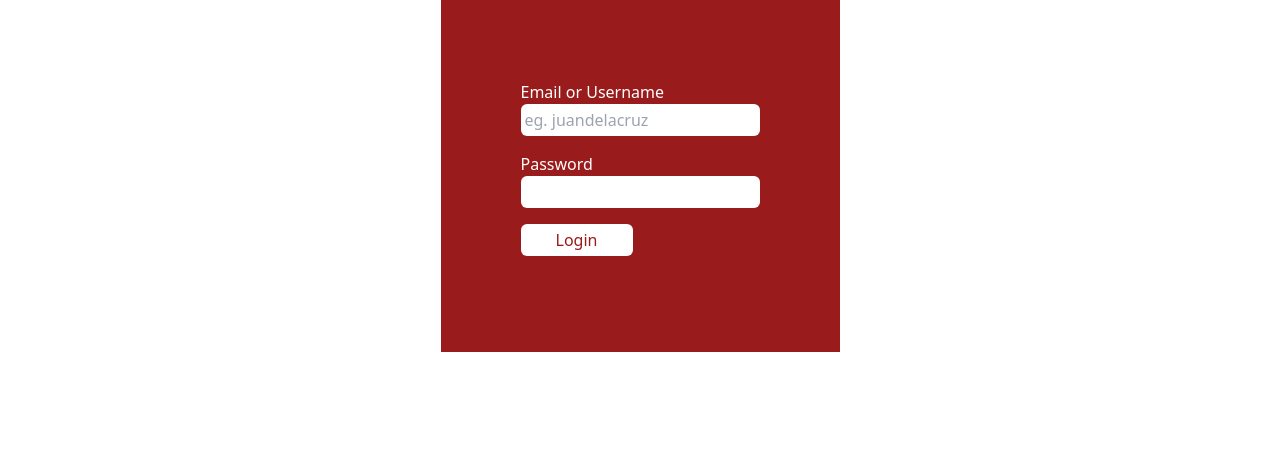
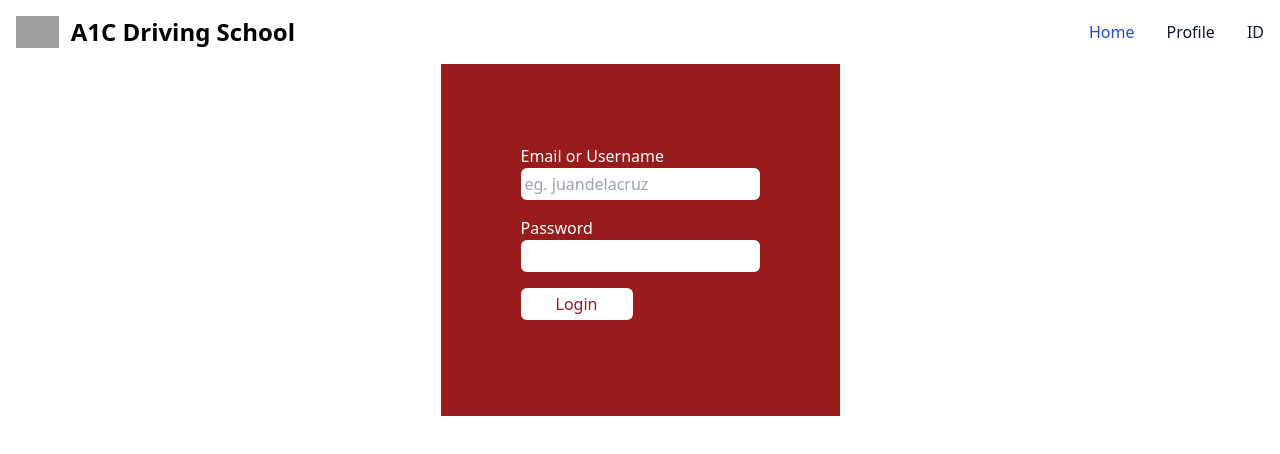
Before and after one commit to aldenvallestero/open-driving-school-management, a React (Create React App) app: page / in a window 1280 px wide. Shown: the top 454 px of the page. Built offline with nearby package versions, Linux system fonts and the light colour scheme; grey boxes are pictures that could not be loaded.

Commit message:
✨ Add Header Component

```diff
--- a/src/App.tsx
+++ b/src/App.tsx
@@ -2,6 +2,7 @@
 import React, { Suspense } from 'react'
 import { BrowserRouter as Router, Routes, Route } from 'react-router-dom'
 
+const Header = React.lazy(() => import('./components/header-component'))
 const IdPage = React.lazy(() => import('./pages/id-page'))
 const LoginPage = React.lazy(() => import('./pages/login-page'))
 const ProfilePage = React.lazy(() => import('./pages/profile-page'))
@@ -9,6 +10,7 @@
 function App() {
   return (
     <Router>
+      <Header />
       <Routes>
         <Route
           path='/'
--- /dev/null
+++ b/src/components/header-component.tsx
@@ -0,0 +1,31 @@
+export default function Header() {
+  return (
+    <nav className="bg-white border-gray-200 dark:bg-gray-900">
+      <div className="max-w-screen-xl flex flex-wrap items-center justify-between mx-auto p-4">
+        <a href="/" className="flex items-center space-x-3 rtl:space-x-reverse">
+            <img src="https://flowbite.com/docs/images/logo.svg" className="h-8" alt="A1C Logo" />
+            <span className="self-center text-2xl font-semibold whitespace-nowrap dark:text-white">A1C Driving School</span>
+        </a>
+        <button data-collapse-toggle="navbar-default" type="button" className="inline-flex items-center p-2 w-10 h-10 justify-center text-sm text-gray-500 rounded-lg md:hidden hover:bg-gray-100 focus:outline-none focus:ring-2 focus:ring-gray-200 dark:text-gray-400 dark:hover:bg-gray-700 dark:focus:ring-gray-600" aria-controls="navbar-default" aria-expanded="false">
+            <span className="sr-only">Open main menu</span>
+            <svg className="w-5 h-5" aria-hidden="true" xmlns="http://www.w3.org/2000/svg" fill="none" viewBox="0 0 17 14">
+                <path stroke="currentColor" stroke-linecap="round" stroke-linejoin="round" stroke-width="2" d="M1 1h15M1 7h15M1 13h15"/>
+            </svg>
+        </button>
+        <div className="hidden w-full md:block md:w-auto" id="navbar-default">
+          <ul className="font-medium flex flex-col p-4 md:p-0 mt-4 border border-gray-100 rounded-lg bg-gray-50 md:flex-row md:space-x-8 rtl:space-x-reverse md:mt-0 md:border-0 md:bg-white dark:bg-gray-800 md:dark:bg-gray-900 dark:border-gray-700">
+            <li>
+              <a href="#" className="block py-2 px-3 text-white bg-blue-700 rounded md:bg-transparent md:text-blue-700 md:p-0 dark:text-white md:dark:text-blue-500" aria-current="page">Home</a>
+            </li>
+            <li>
+              <a href="#" className="block py-2 px-3 text-gray-900 rounded hover:bg-gray-100 md:hover:bg-transparent md:border-0 md:hover:text-blue-700 md:p-0 dark:text-white md:dark:hover:text-blue-500 dark:hover:bg-gray-700 dark:hover:text-white md:dark:hover:bg-transparent">Profile</a>
+            </li>
+            <li>
+              <a href="#" className="block py-2 px-3 text-gray-900 rounded hover:bg-gray-100 md:hover:bg-transparent md:border-0 md:hover:text-blue-700 md:p-0 dark:text-white md:dark:hover:text-blue-500 dark:hover:bg-gray-700 dark:hover:text-white md:dark:hover:bg-transparent">ID</a>
+            </li>
+          </ul>
+        </div>
+      </div>
+    </nav>
+  )
+}
```
